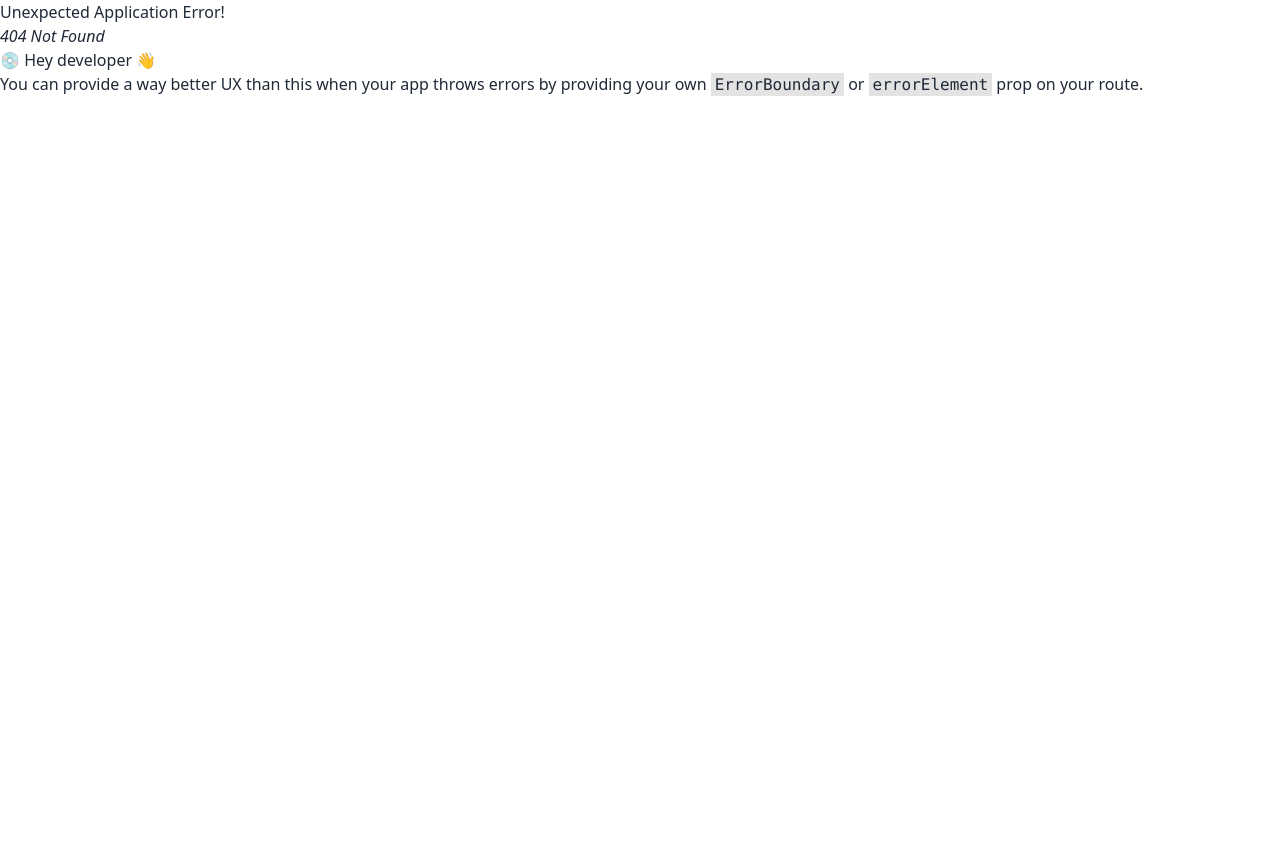
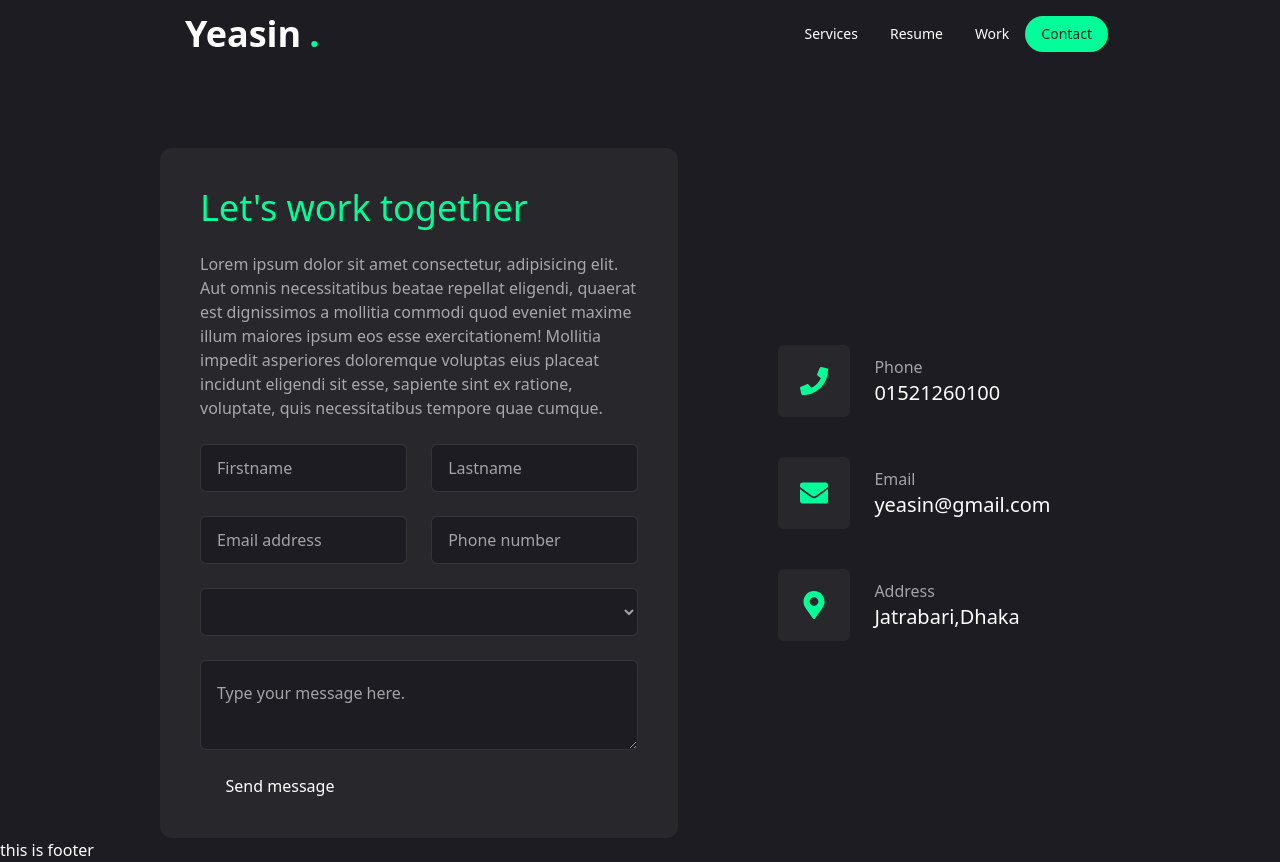
Before and after one commit to nusratnova5/professor-s-portfolio, a React (Vite) app: page /contact in a window 1280 px wide. Before the commit this address had no page. Before the commit the page ends 800 px from the top, so only its background shows below. Built offline with nearby package versions, Linux system fonts and the light colour scheme.

Commit message:
contact page added

```diff
--- /dev/null
+++ b/src/Components/Contact/Contact.jsx
@@ -0,0 +1,68 @@
+import { Input } from 'postcss';
+import React from 'react';
+import { FaEnvelope, FaMapMarkerAlt, FaPhone } from 'react-icons/fa';
+
+
+
+const info = [
+    {
+        icon: <FaPhone />,
+        title: "Phone",
+        description: "01521260100"
+    },
+    {
+        icon: <FaEnvelope />,
+        title: "Email",
+        description: "yeasin@gmail.com"
+    },
+    {
+        icon: <FaMapMarkerAlt />,
+        title: "Address",
+        description: "Jatrabari,Dhaka",
+    }
+]
+const Contact = () => {
+    return (
+        <div>
+            <div className='w-3/4 mx-auto flex flex-col lg:flex-row gap-[100px]'>
+                <div className='lg:w-[54%] order-1 lg:order-none'>
+                    <form className='flex flex-col gap-6 p-10 bg-[#27272c] rounded-xl'>
+                        <h3 className='text-4xl text-accent'>Let's work together</h3>
+                        <p className='text-white/60'>Lorem ipsum dolor sit amet consectetur, adipisicing elit. Aut omnis necessitatibus beatae repellat eligendi, quaerat est dignissimos a mollitia commodi quod eveniet maxime illum maiores ipsum eos esse exercitationem! Mollitia impedit asperiores doloremque voluptas eius placeat incidunt eligendi sit esse, sapiente sint ex ratione, voluptate, quis necessitatibus tempore quae cumque.</p>
+                        <div className='grid grid-cols-1 md:grid-cols-2 gap-6'>
+                        <input className='flex h-[48px] rounded-md border border-white/10 focus:border-accent font-light bg-primary px-4 py-5 text-base placeholder:text-white/60 outline-none' type="firstname" placeholder="Firstname"/>
+                        <input className='flex h-[48px] rounded-md border border-white/10 focus:border-accent font-light bg-primary px-4 py-5 text-base placeholder:text-white/60 outline-none' type="lastname" placeholder="Lastname"/>
+                        <input className='flex h-[48px] rounded-md border border-white/10 focus:border-accent font-light bg-primary px-4 py-5 text-base placeholder:text-white/60 outline-none' type="email" placeholder="Email address"/>
+                        <input className='flex h-[48px] rounded-md border border-white/10 focus:border-accent font-light bg-primary px-4 py-5 text-base placeholder:text-white/60 outline-none' type="phone" placeholder="Phone number"/>
+                        </div>
+                        <select className='flex h-[48px] w-full items-center justify-between rounded-md border border-white/10 bg-primary px-4 py-5 text-base text-white/60 placeholder:text-white/10 focus:border-accent outline-none' value='select one'>
+                            <option className=' border border-white/10 focus:border-accent font-light bg-primary px-4 py-5 text-base placeholder:text-white/60 outline-none' value="">Teaching and Curriculum Development</option>
+                            <option value="">Mentoring and Supervision</option>
+                            <option value="">Mentoring and Supervision</option>
+                            <option value="">Community and Outreach Programs</option>
+                        </select>
+                        <textarea className='flex min-h[80px] w-full rounded-md border border-white/10 bg-primary px-4 py-5 text-base placeholder:text-white/60 focus-visible:outline-none focus-visible:ring-1 focus-visible:ring-accent focus-visible:ring-offset-0 disabled:cursor-not-allowed disabled:opacity-50' placeholder='Type your message here.'/>
+                         <button className='max-w-40'>Send message</button>
+                    </form>
+                </div>
+                <div className='flex-1 flex items-center order-1 lg:order-none mb-8 lg:mb-0'>
+                    <ul className='flex flex-col gap-10'>
+                        {info.map((item,index)=>{
+                            return <li className='flex items-center gap-6'>
+                                <div className='w-[52px] h-[52px] lg:w-[72px] lg:h-[72px] bg-[#27272c] text-accent rounded-md flex items-center justify-center'>
+                                    <div className='text-[28px]'>{item.icon}</div>
+                                </div>
+                                <div className='flex-1'>
+                                    <p className='text-white/60'>{item.title}</p>
+                                    <h3 className='text-xl'>{item.description}</h3>
+                                </div>
+                            </li>
+                        })}
+                    </ul>
+                </div>
+            </div>
+        </div>
+    );
+};
+
+export default Contact;
--- a/src/Components/Home/Home.jsx
+++ b/src/Components/Home/Home.jsx
@@ -3,6 +3,7 @@ import { MdOutlineFileDownload } from 'react-icons/md';
 import SocialIcons from './SocialIcons';
 import Photo from './Photo';
 import Stats from './Stats';
+import Services from '../Services/Services';
 
 const Home = () => {
     return (
--- a/src/Components/Shared/Navbar.jsx
+++ b/src/Components/Shared/Navbar.jsx
@@ -12,7 +12,7 @@ const Navbar = () => {
                     <li><Link to="/services" className='hover:border-b-4 hover:border-accent hover:text-accent rounded-none '>Services</Link></li>
                     <li><Link className='hover:border-b-4 hover:border-accent hover:text-accent rounded-none '>Resume</Link></li>
                     <li><Link className='hover:border-b-4 hover:border-accent hover:text-accent rounded-none '>Work</Link></li>
-                    <li><Link className='bg-accent text-primary rounded-full hover:bg-accent-hover'>Contact</Link></li>
+                    <li><Link to='/contact' className='bg-accent text-primary rounded-full hover:bg-accent-hover'>Contact</Link></li>
 
                 </ul>
             </div>
--- a/src/Routes/Routes.jsx
+++ b/src/Routes/Routes.jsx
@@ -4,6 +4,7 @@ import Home from "../Components/Home/Home";
 import Dashboard from "../Components/Dashboard/Dashboard";
 import DashboardLayout from "../Layouts/DashboardLayout";
 import Services from "../Components/Services/Services";
+import Contact from "../Components/Contact/Contact";
 
 export const router = createBrowserRouter([
     {
@@ -17,6 +18,10 @@ export const router = createBrowserRouter([
             {
                 path: "/services",
                 element: <Services />
+            },
+            {
+                path: "/contact",
+                element: <Contact />
             }
         ]
     },
```
